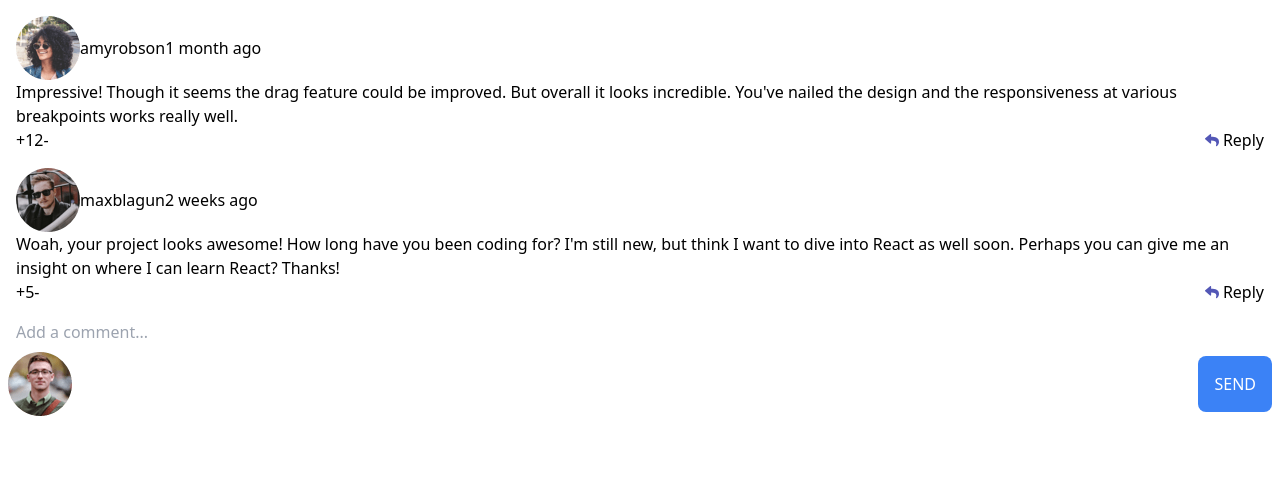
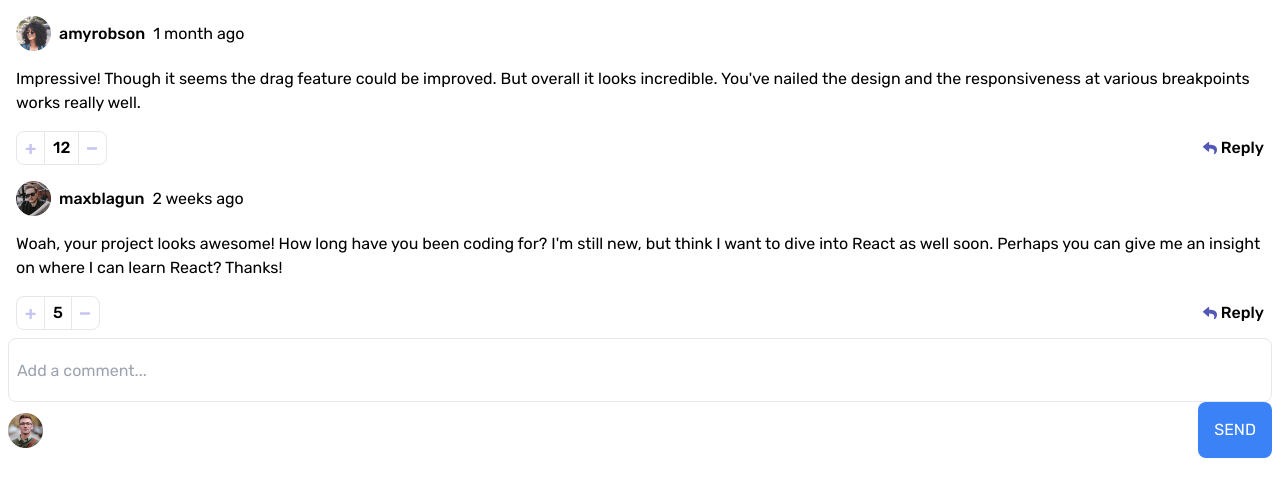
Before and after one commit to bitswa/React-frontendmentor-interactive-comments, a React (Vite) app: page / in a window 1280 px wide. Shown: the top 496 px of the page. Built offline with nearby package versions, Linux system fonts and the light colour scheme.

Commit message:
tailwind update

```diff
--- a/index.html
+++ b/index.html
@@ -4,6 +4,12 @@
     <meta charset="UTF-8" />
     <link rel="icon" type="image/svg+xml" href="/vite.svg" />
     <meta name="viewport" content="width=device-width, initial-scale=1.0" />
+    <link rel="preconnect" href="https://fonts.googleapis.com" />
+    <link rel="preconnect" href="https://fonts.gstatic.com" crossorigin />
+    <link
+      href="https://fonts.googleapis.com/css2?family=Rubik:wght@400;500;700&display=swap"
+      rel="stylesheet"
+    />
     <title>Vite + React</title>
   </head>
   <body>
--- a/src/App.jsx
+++ b/src/App.jsx
@@ -35,14 +35,14 @@ function App() {
         }}
       >
         <input
-          className="w-full p-2"
+          className="w-full p-2 rounded-lg border h-16"
           placeholder="Add a comment..."
           type="text"
           value={message}
           onChange={(e) => setMessage(e.target.value)}
         />
         <div className="flex justify-between items-center">
-          <img src="./images/avatars/image-juliusomo.png" alt="avatar" />
+          <img className="w-[35px]" src="./images/avatars/image-juliusomo.png" alt="avatar" />
           <button className="p-4 bg-blue-500 text-white rounded-lg" type="submit" >SEND</button>
         </div>
       </form>
--- a/src/components/Message.jsx
+++ b/src/components/Message.jsx
@@ -4,24 +4,28 @@ export function Message({ data }) {
     <div className="p-2">
       <div className="flex items-center">
         <div>
-          <img src={image.png} alt="" />
+          <img className="w-[35px]" src={image.png} alt="" />
         </div>
         <div>
-          <span>{username}</span>
+          <span className="px-2 font-medium">{username}</span>
           {username == "juliosomo" && <span>you</span>}
         </div>
         <span>{data?.createdAt}</span>
       </div>
-      <div>{data?.content}</div>
+      <div className="py-4">{data?.content}</div>
       <div className="flex justify-between items-center">
-        <div>
-          <button>+</button>
-          {data?.score}
-          <button>-</button>
+        <div className="rounded-lg border flex items-center">
+          <button className="px-2">
+            <img src="./images/icon-plus.svg" alt="plus" />
+          </button>
+          <span className="px-2 p-1 border-x font-medium">{data?.score}</span>
+          <button className="px-2">
+            <img src="./images/icon-minus.svg" alt="minus" />
+          </button>
         </div>
         {username != "juliusomo" ? (
           <div>
-            <button className="flex items-center">
+            <button className="flex items-center font-medium">
               <img className="px-1" src="./images/icon-reply.svg" alt="" />
               Reply
             </button>
--- a/src/index.css
+++ b/src/index.css
@@ -1,3 +1,8 @@
 @tailwind base;
 @tailwind utilities;
 @tailwind components;
+
+body {
+  font-size: 16px;
+  font-family: 'Rubik', sans-serif;
+}
```
